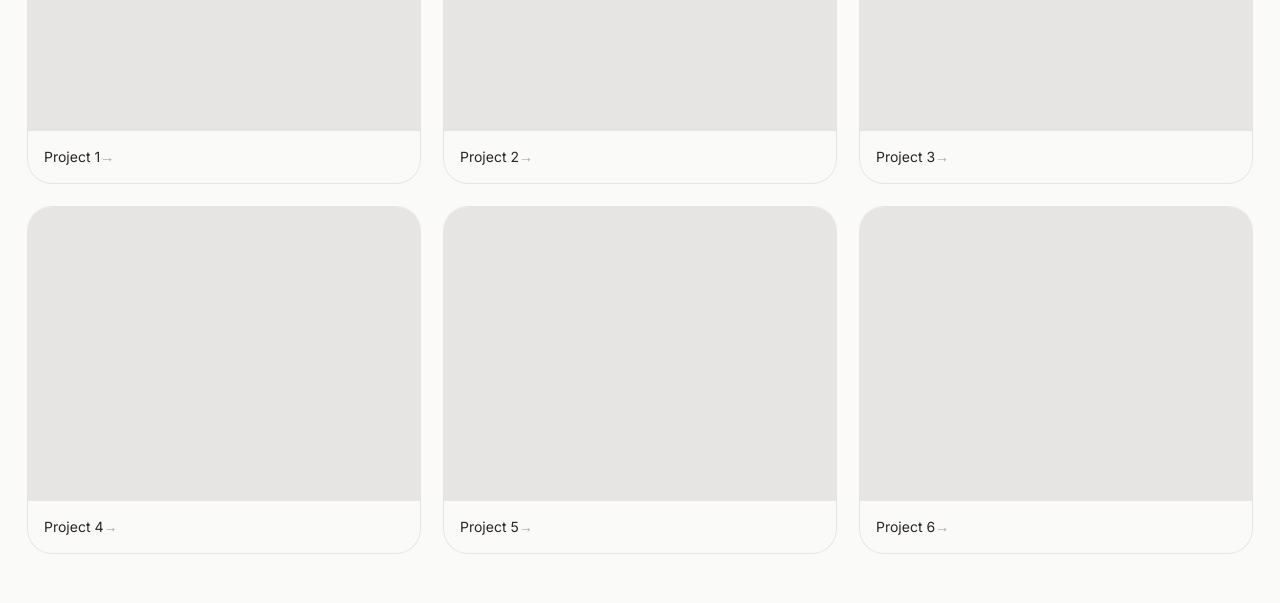
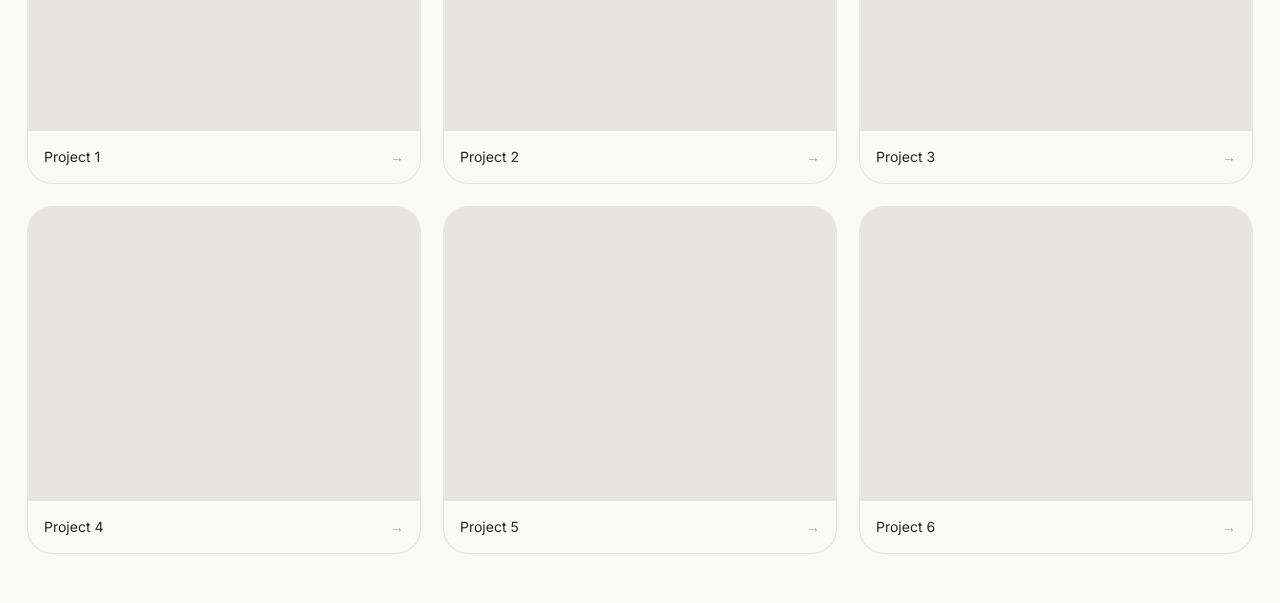
Before and after one commit to mozaq-st/Mozaq-Studio-landingv3, a Next.js app in the folder mozaq-studio-next/: page / in a window 1280 px wide. Shown: the part 1780-2383 px from the top of the page. Built offline with nearby package versions, Linux system fonts and the light colour scheme.

Commit message:
Add files via upload

```diff
--- a/mozaq-studio-next/app/page.tsx
+++ b/mozaq-studio-next/app/page.tsx
@@ -85,10 +85,16 @@ export default function Page() {
   const [open, setOpen] = useState(false);
   const menuRef = useRef<HTMLDivElement | null>(null);
   useEffect(() => {
-    function onDocClick(e: MouseEvent) { if (!menuRef.current) return; /* @ts-ignore */ if (!menuRef.current.contains(e.target)) setOpen(false); }
+    function onDocClick(e: MouseEvent) {
+      if (!menuRef.current) return;
+      const t = e.target;
+      if (!(t instanceof Node)) { setOpen(false); return; } // type guard
+      if (!menuRef.current.contains(t)) setOpen(false);
+    }
     if (open) document.addEventListener("mousedown", onDocClick);
     return () => document.removeEventListener("mousedown", onDocClick);
   }, [open]);
+
   const currentLabel = mode === "system" ? "System (auto)" : mode === "dark" ? "Dark Luxe" : mode === "editorial" ? "Editorial Luxe" : "Creative Luxe";
 
   const hairlineGrid = theme === "editorial" ? undefined
@@ -220,7 +226,7 @@ export default function Page() {
                 <Reveal key={idx} className={`group block rounded-3xl overflow-hidden ring-1 transition ${ringBase}`}>
                   <a href={p.href || "#"}>
                     <div className={`${theme === "editorial" ? "bg-stone-200" : theme === "creative" ? "bg-stone-200" : "bg-white/10"} aspect-[4/3]`} />
-                    <div className="p-4 flex items-center justify_between text-sm">
+                    <div className="p-4 flex items-center justify-between text-sm">
                       <span className={theme === "editorial" ? "text-stone-800" : "text-stone-200"}>{p.title ?? `Project ${idx+1}`}</span>
                       <span className={theme === "editorial" ? "text-stone-400 group-hover:text-stone-700" : theme === "creative" ? "text-stone-600 group-hover:text-stone-900" : "text-stone-500 group-hover:text-stone-300"}>→</span>
                     </div>
```
